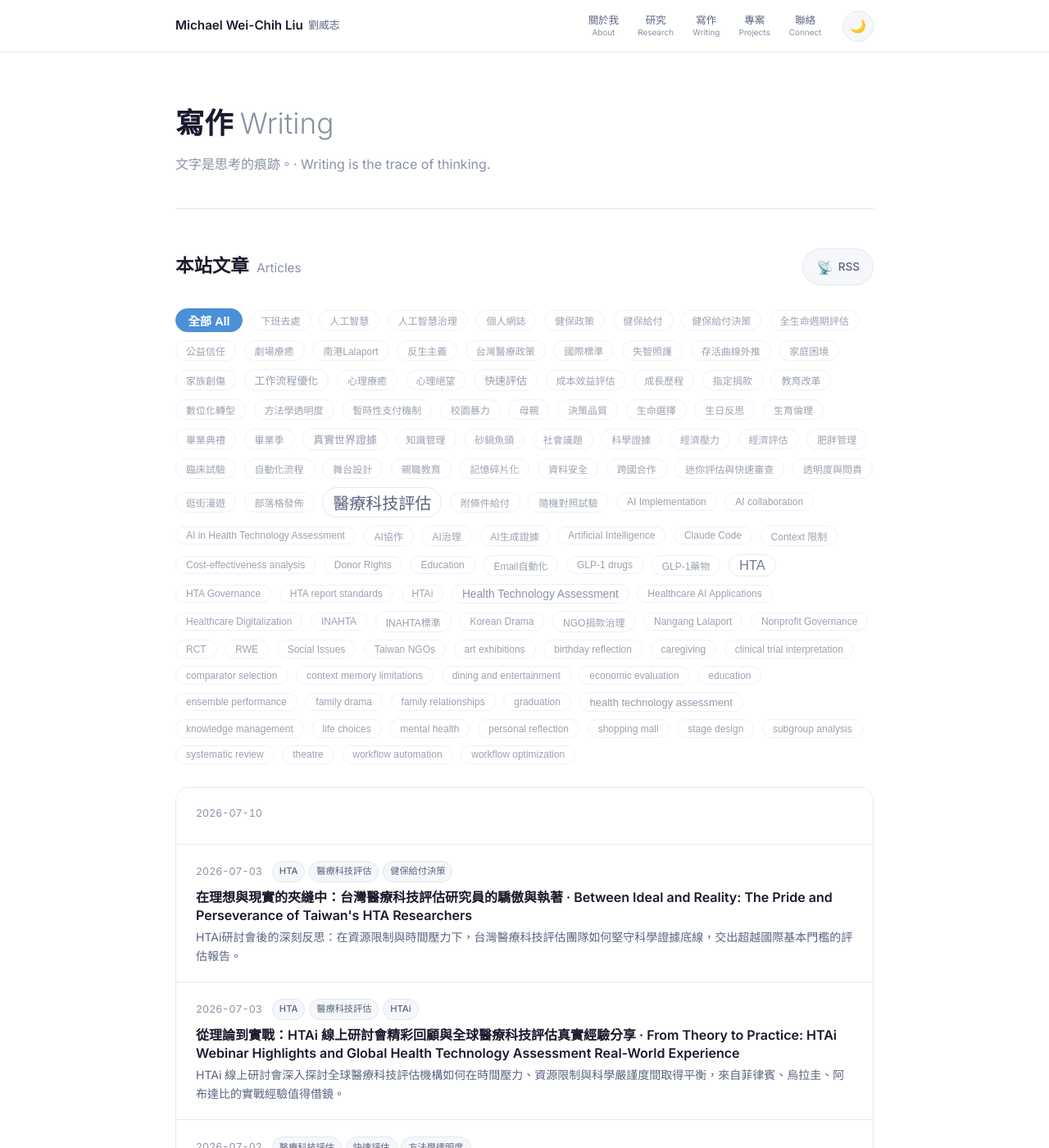
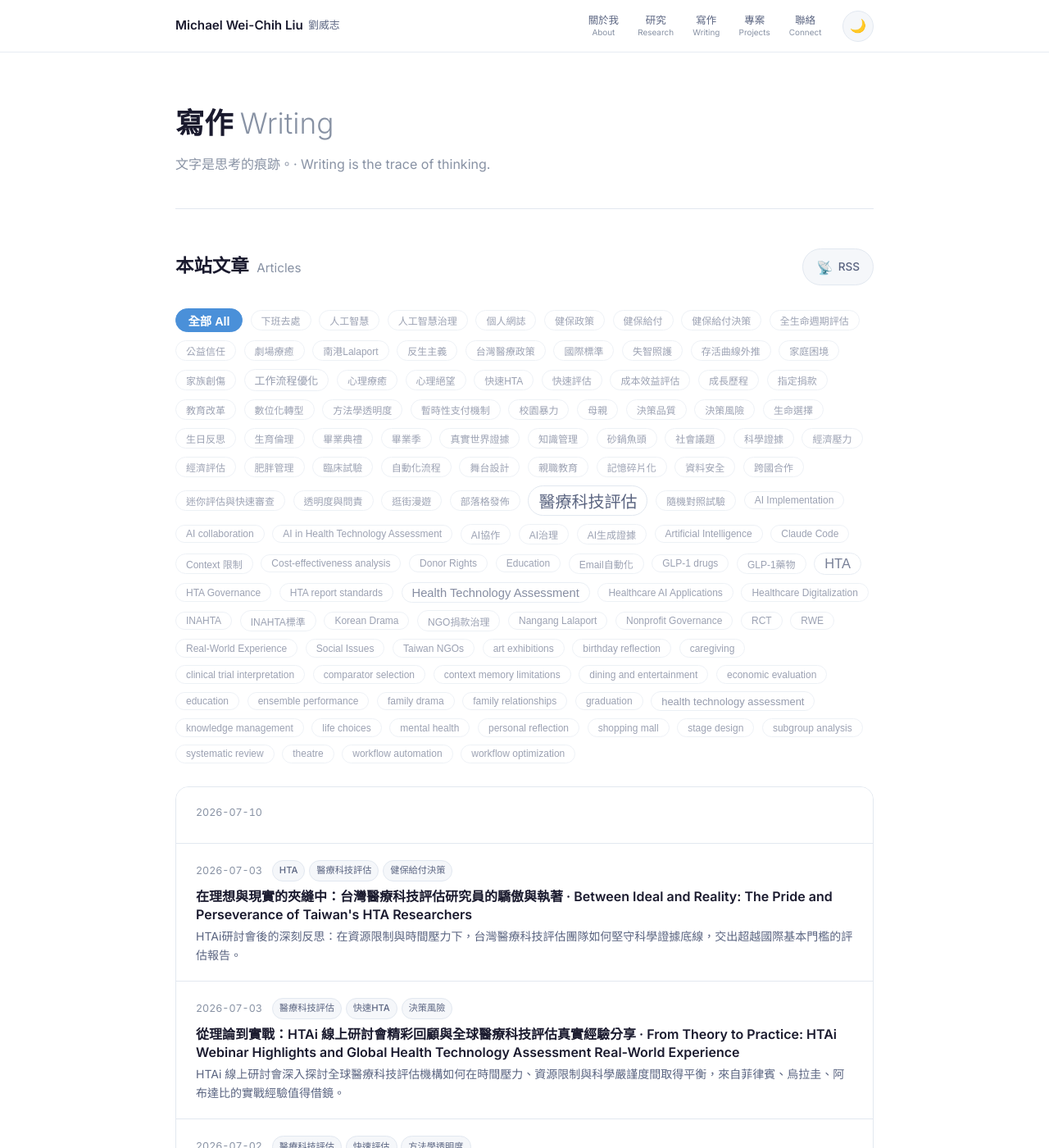
Before and after one commit to liuweichihtw-0624/liuweichihtw-0624.github.io, a Jekyll site: the page built from writing.html, in a window 1280 px wide and 1400 px high. Shown: the whole window at 82% size. Built offline with Jekyll 4.4.1, drawn with Linux system fonts in a browser that asks for light colours.

Commit message:
retag: update tags for 2026-07-03-hta-rapid-review-global-experience.md

```diff
--- a/_posts/2026-07-03-hta-rapid-review-global-experience.md
+++ b/_posts/2026-07-03-hta-rapid-review-global-experience.md
@@ -2,7 +2,7 @@
 layout: post
 title: "從理論到實戰：HTAi 線上研討會精彩回顧與全球醫療科技評估真實經驗分享 · From Theory to Practice: HTAi Webinar Highlights and Global Health Technology Assessment Real-World Experience"
 date: 2026-07-03 12:43:16 +0800
-tags: ["HTA", "醫療科技評估", "HTAi", "快速評估", "真實世界證據", "附條件給付"]
+tags: ["醫療科技評估", "快速HTA", "決策風險", "Health Technology Assessment", "HTA", "Real-World Experience"]
 publish: true
 syndicate: []
 excerpt: "HTAi 線上研討會深入探討全球醫療科技評估機構如何在時間壓力、資源限制與科學嚴謹度間取得平衡，來自菲律賓、烏拉圭、阿布達比的實戰經驗值得借鏡。"
```
